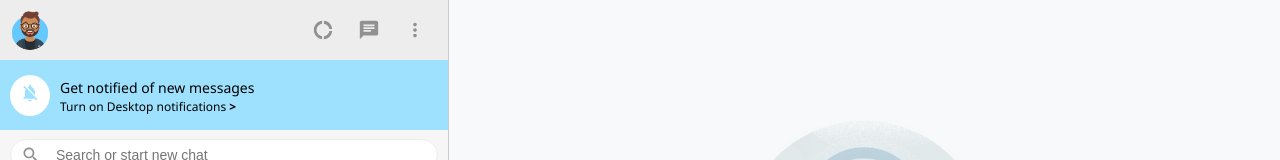
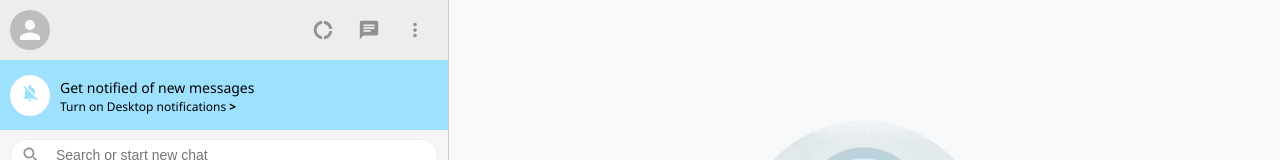
Before and after one commit to washington299/WhatsApp-Web-Layout-Clone, a React (Create React App) app: page /chat in a window 1280 px wide. Shown: the top 160 px of the page. Built offline with nearby package versions, Linux system fonts and the light colour scheme.

Commit message:
refactor: add default avatar

```diff
--- a/src/pages/Chat/Sidebar/index.tsx
+++ b/src/pages/Chat/Sidebar/index.tsx
@@ -1,5 +1,5 @@
 import React, { useState } from 'react';
-import { IconButton } from '@material-ui/core';
+import { IconButton, Avatar } from '@material-ui/core';
 import {
   DonutLarge,
   Chat,
@@ -23,11 +23,7 @@ const Sidebar: React.FC = () => {
   return (
     <aside className="sidebar" style={display && window.innerWidth < 768 ? { display: 'none' } : { display: 'flex' }}>
       <header className="sidebar__header">
-        <img
-          src="./assets/images/avatar/avatar-man-1.png"
-          alt="My Profile"
-          className="sidebar__profile-picture"
-        />
+        <Avatar />
         <div className="sidebar__options">
           <IconButton>
             <DonutLarge className="options__item" />
```
